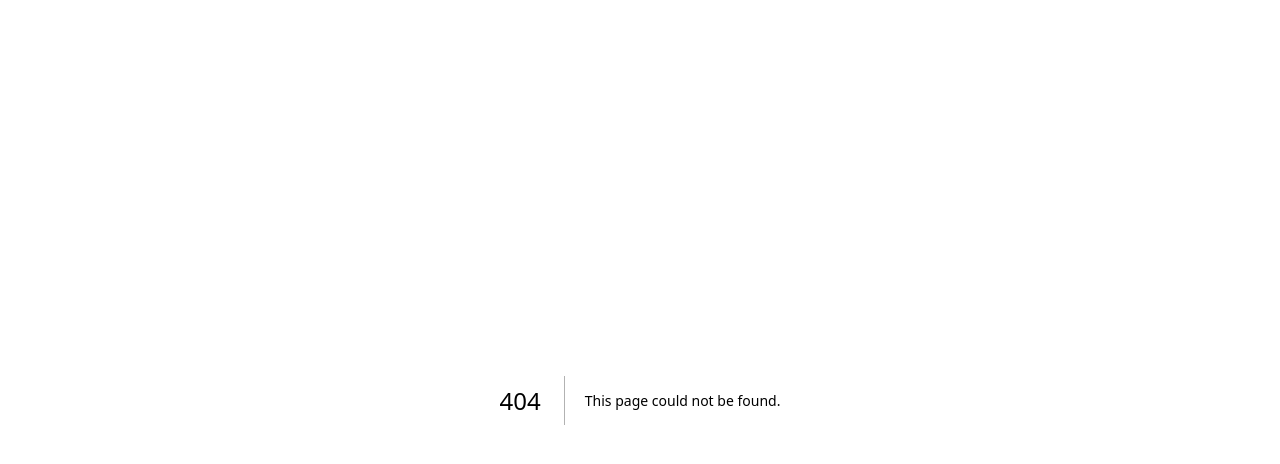
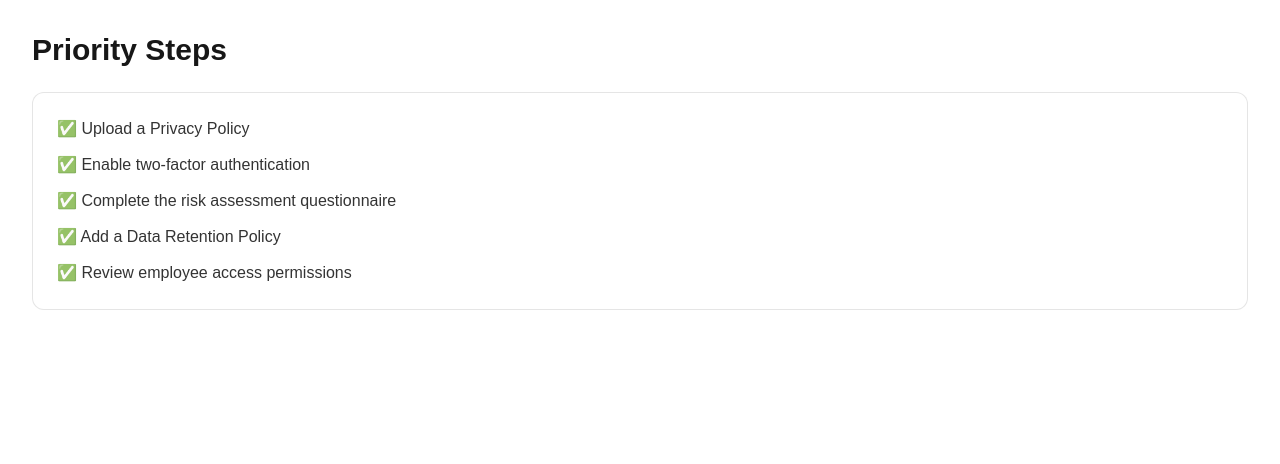
Before and after one commit to abdisamad9009-dot/complypilot-frontend, a Next.js app: page /priority in a window 1280 px wide. Before the commit this address had no page. Shown: the top 464 px of the page. Built offline with nearby package versions, Linux system fonts and the light colour scheme.

Commit message:
Create page.tsx

```diff
--- /dev/null
+++ b/app/priority/page.tsx
@@ -0,0 +1,29 @@
+export default function PriorityPage() {
+  return (
+    <div className="p-8 space-y-6">
+
+      <h1 className="text-3xl font-bold">
+        Priority Steps
+      </h1>
+
+      <div className="bg-white border border-black/10 rounded-xl p-6">
+
+        <ul className="space-y-3 text-black/80">
+
+          <li>✅ Upload a Privacy Policy</li>
+
+          <li>✅ Enable two‑factor authentication</li>
+
+          <li>✅ Complete the risk assessment questionnaire</li>
+
+          <li>✅ Add a Data Retention Policy</li>
+
+          <li>✅ Review employee access permissions</li>
+
+        </ul>
+
+      </div>
+
+    </div>
+  )
+}
```
